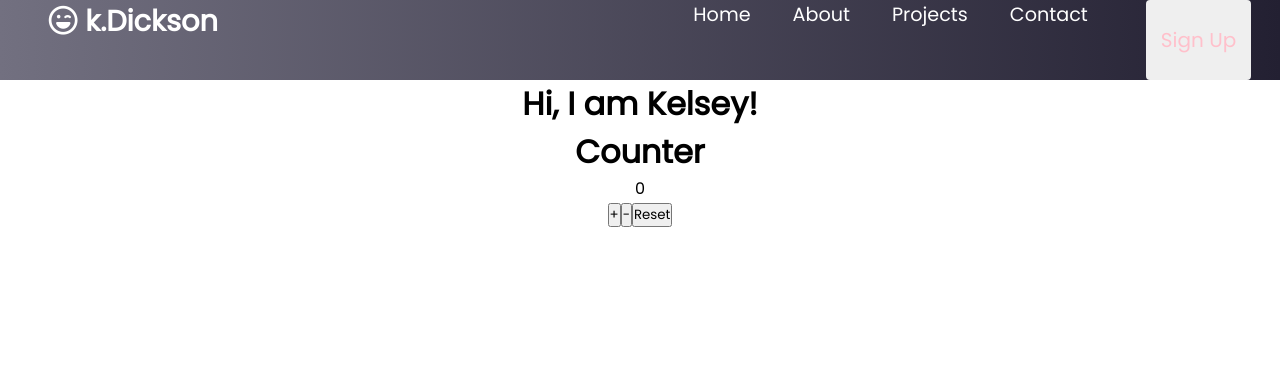
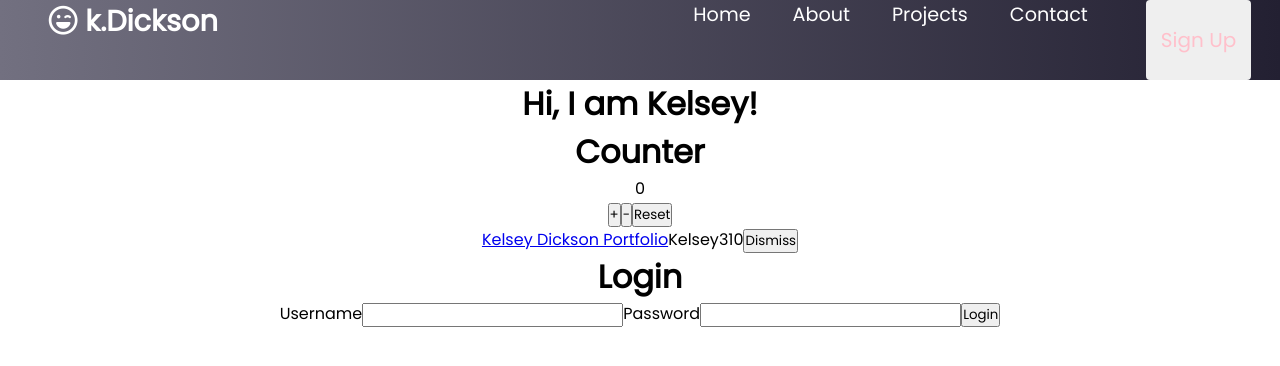
Before and after one commit to kelseyjdickson/playground-react, a React (Create React App) app: page /login in a window 1280 px wide. Shown: the top 366 px of the page. Built offline with nearby package versions, Linux system fonts and the light colour scheme.

Commit message:
added onDismiss function and some state in App

```diff
--- a/src/App.js
+++ b/src/App.js
@@ -1,40 +1,92 @@
+import "./App.css";
+import React from "react";
+import LandingPage from "./LandingPage";
+import NavBar from "./components/NavBar/NavBar";
+import About from "./components/About";
+import SignUp from "./components/SignUp/SignUp";
+import Login from "./components/Login/Login";
+import { Switch, Route, withRouter, Redirect } from "react-router-dom";
 
-import './App.css';
-import React from 'react'
-import LandingPage from './LandingPage'
-import NavBar from './components/NavBar/NavBar'
-import About from './components/About'
-import SignUp from './components/SignUp/SignUp'
-import { Switch, Route, withRouter, Redirect } from 'react-router-dom'
+const list = [
+  {
+    title: "Kelsey Dickson Portfolio",
+    url: "https://kelseydickson.netlify.app/",
+    author: "Kelsey",
+    num_comments: 3,
+    points: 10,
+    objectID: 0
+  }
+];
 
 class App extends React.Component {
-  state ={
-    currentUser: null
-  }
+  state = {
+    currentUser: null,
+    list: list
+  };
 
 handleLogin = currentUser => {
     // set current user, then redirect to home page
     this.setState({ currentUser }, () => {
-      this.props.history.push('/home')
-    })
+      this.props.history.push("/home");
+    });
+  };
+
+  // once button is clicked the list is removed
+  onDismiss = (id) =>{
+  const notId = item => item.objectID !==id
+  const updatedList = this.state.list.filter(notId);
+  this.setState({ list: updatedList}) ;
+
+
+
+
   }
 
-    render(){
-      console.log("app in state",this.state)
+  render() {
+
     return (
+      <div>
       <>
         <NavBar />
         <About />
         <LandingPage />
+        {this.state.list.map(item => {
+          return (
+            <div key={item.objectID}>
+              <span>
+                <a href={item.url}>{item.title}</a>
+              </span>
+              <span>{item.author}</span>
+              <span>{item.num_comments}</span>
+              <span>{item.points}</span>
+              <span>
+                <button
+                  onClick={() => this.onDismiss(item.objectID)}
+                  type="button"
+                >
+                  Dismiss
+                </button>
+              </span>
+            </div>
+          );
+        })}
+        <Route path="/login">
+          <Login handleLogin={this.handleLogin} />
+        </Route>
         <Route path="/signup">
-        <SignUp handleLogin={this.handleLogin}/>
+          <SignUp handleLogin={this.handleLogin} />
         </Route>
         <Route path="/home">
-              {this.state.currentUser ? <h1>Welcome, {this.state.currentUser.username} </h1> : <Redirect to='/' />}
+          {this.state.currentUser ? (
+            <h1>Welcome, {this.state.currentUser.username} </h1>
+          ) : (
+            <Redirect to="/" />
+          )}
         </Route>
+      </>
+      </div>
+    );
 
-    </>
-  );
   }
 }
 
--- a/src/LandingPage.js
+++ b/src/LandingPage.js
@@ -1,23 +1,53 @@
-import React, {useHooks, useState }from 'react'
+import React, { useState } from "react";
 
+//  const LandingPage = () => {
 
- const LandingPage = () => {
+//     let [count, setCount] = useState(0)
 
-    let [count, setCount] = useState(0)
+//     return(
+//         <div>
+//             <h1>Counter</h1>
+//             <p>{count}</p>
+//             <button onClick={ ()=> setCount(count + 1)}>+</button>
+//             <button onClick={ ()=> setCount(count - 1)}>-</button>
+//             <button onClick={ ()=> setCount(0)}>Reset</button>
+//         </div>
+//     )
 
-    return(
-        <div>
-            <h1>Counter</h1>
-            <p>{count}</p>
-            <button onClick={ ()=> setCount(count + 1)}>+</button>
-            <button onClick={ ()=> setCount(count - 1)}>-</button>
-            <button onClick={ ()=> setCount(0)}>Reset</button>
+// }
 
+class LandingPage extends React.Component {
+  state = {
+    count: 0
+  };
 
+  increment = () => {
+    this.setState(prevState => ({
+      count: prevState.count + 1
+    }));
+  };
 
-        </div>
-    )
+  decrement = () => {
+    this.setState(prevState => ({
+      count: prevState.count - 1
+    }));
+  };
 
+  reset = () => {
+    this.setState({
+      count: 0
+    });
+  };
+  render() {
+    return (
+      <>
+        <h1>Counter</h1>
+        <p>{this.state.count}</p>
+        <button onClick={this.increment}>+</button>
+        <button onClick={this.decrement}>-</button>
+        <button onClick={this.reset}>Reset</button>
+      </>
+    );
+  }
 }
-
-export default LandingPage
+export default LandingPage;
--- /dev/null
+++ b/src/components/Login/Login.js
@@ -0,0 +1,55 @@
+import React from 'react'
+
+export default class Login extends React.Component {
+
+    state = {
+        username: "",
+        password: ""
+    }
+
+    handleChange = e => {
+        this.setState({
+            [e.target.name]: e.target.value
+        })
+    }
+
+    handleSubmit = e => {
+        e.preventDefault()
+        fetch('http://localhost:3000/login', {
+            method: "POST",
+            headers: {
+                "Content-Type": "application/json"
+
+            },
+            body: JSON.stringify(this.state)
+        })
+        .then(r => r.json())
+        .then(console.log)
+    }
+    render() {
+        return (
+            <>
+
+                <form>
+                    <h1>Login</h1>
+                    <label>Username</label>
+                    <input
+                        type="text"
+                        name="username"
+                        value={this.state.username}
+                        onChange={this.handleChange}
+                    />
+                    <label>Password</label>
+                    <input
+                        type="password"
+                        name="password"
+                        value={this.state.password}
+                        onChange={this.handleChange}
+                    />
+                    <input type="submit" value="Login" />
+                </form>
+            </>
+
+        )
+    }
+}
```
Also changed, not shown: src/components/Greeting.js (added, +21 -0 lines). Lines whose indentation alone changed are shown as unchanged.
